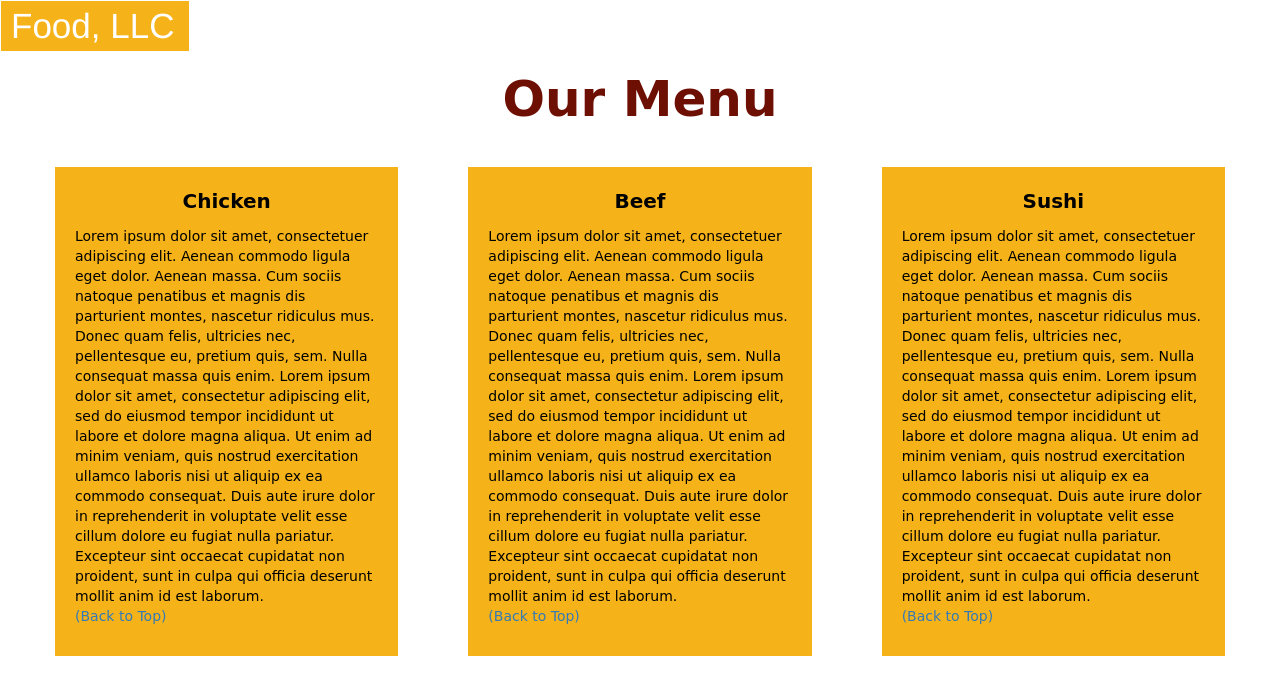
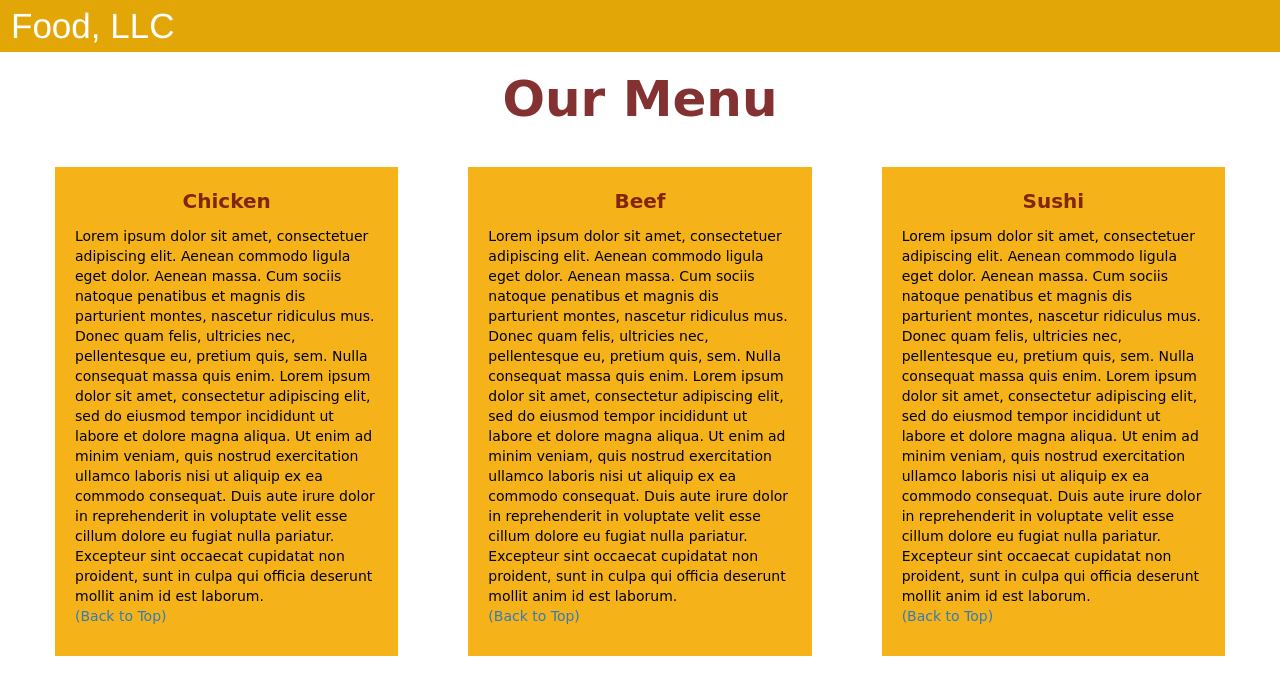
Before and after one commit to 3aPretorius/Assignment-3-test, a plain HTML site: page index.html in a window 1280 px wide. Drawn offline with nearby package versions, Linux system fonts and the light colour scheme; a web font is replaced by a local one.

Commit message:
Update style.css

```diff
--- a/style.css
+++ b/style.css
@@ -1,12 +1,4 @@
-* {
-	box-sizing: border-box;
-	padding: 0;
-	margin: 0;
-  }
 
-  .my-header {
-	background-color: #f6b319 ;
-  }
 .container-fluid{
 	margin: 0;
 	padding: 0;
@@ -14,12 +6,7 @@
 
 .navbar{
 	border-radius: 0px;
-	  background-color: #f6b319(0,0,0,0.8);
-  }
-
-  .navbar-header h1 {
-	font-family: 'Original Surfer', cursive
-	font-size: 20px;
+	background-color: rgba(226, 167, 6, 0.993);
 }
 
 .navbar-brand{
@@ -57,7 +44,7 @@
 .main-title{
   margin-bottom: 15px;
   text-align: center;
-	color: #6e0f04;
+  color: #6b0808d5;
   font-size: 50px;
   font-family: 'Original Surfer', cursive;
   font-weight: bold;
@@ -74,7 +61,7 @@
     width: 100%;
     background-color: white;
     border-bottom: 1px solid black;
-	  color: black;
+    color:  rgba(226, 167, 6, 0.993);
     display: block;
 }
 
@@ -99,8 +86,15 @@
     padding: 20px;
 }
 
+
+
 .item-name{
 	text-align: center;
 	font-size: 20px;
     font-weight: bold;
+    color: #6b0808d5;
 }
+
+#top{
+
+}
```
Lines whose indentation alone changed are shown as unchanged.
